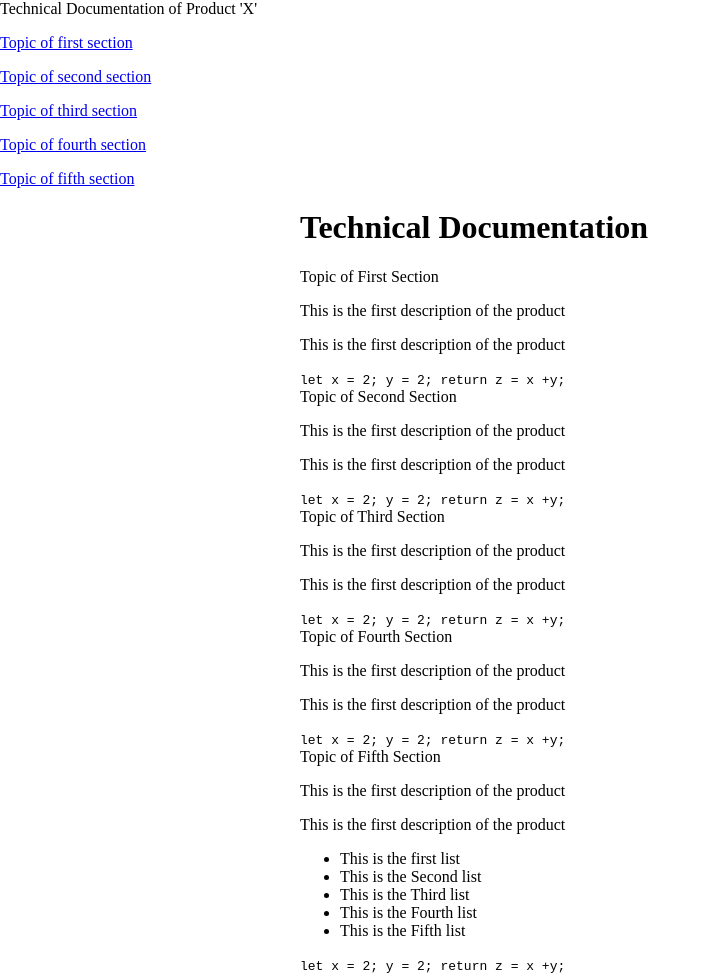
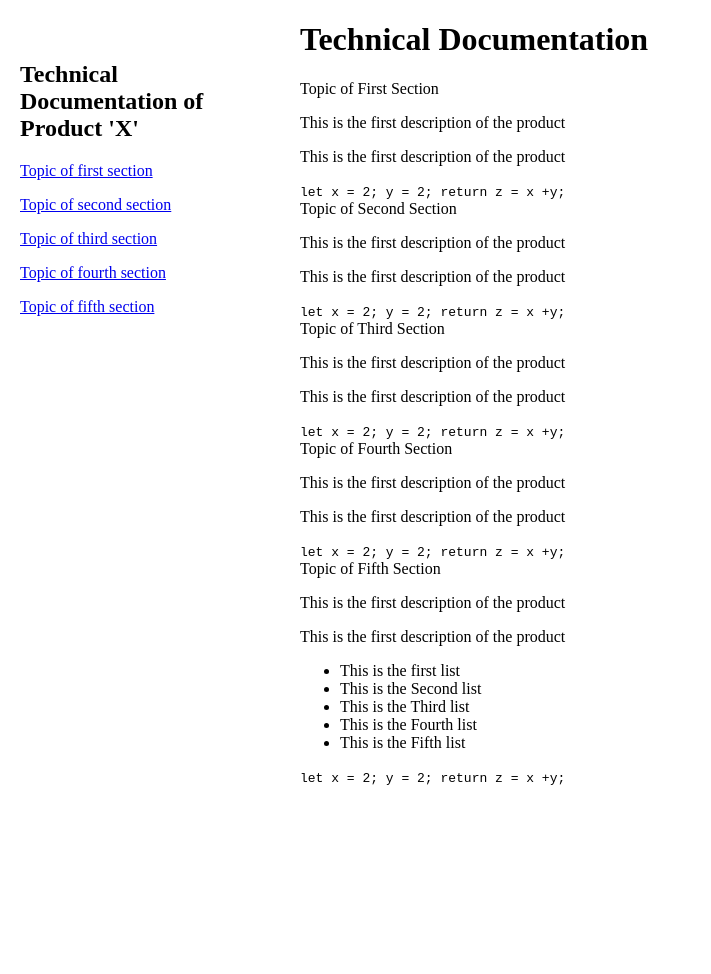
Before and after one commit to uchennaanya/TechnicalDocumentation, a plain HTML site: page index.html in a window 1280 px wide. Shown: the whole page, without its empty margins (0-711 px from the left). After the commit the page ends 800 px from the top, so only its background shows below. Drawn offline with Linux system fonts and the light colour scheme.

Commit message:
Some more styles

```diff
--- a/index.html
+++ b/index.html
@@ -5,7 +5,7 @@
     </head>
     <body>
         <nav id="navbar">
-            <header>Technical Documentation of Product 'X'</header>
+            <header><h1>Technical Documentation of Product 'X'</h1></header>
             <a href="#Topic_of_First_Section" class="nav-link">
                 <p>Topic of first section</p>
             </a>
--- a/style.css
+++ b/style.css
@@ -1,22 +1,22 @@
-@media (min-width: 40em) {
-  header,
-  footer {
-      grid-column: 1 / 3;
-  }
-}
-body.media > * {
+
+body {
   flex: 1 1 250px;
+
 }
 body {
   margin: 0;
   padding: 0;
 }
 
-.navbar{
+#navbar{
   position: fixed;
   margin-top: 20px;
   margin-left: 20px;
   max-width: 250px;
+  display: inline;
+}
+header{
+  font-weight: lighter;
 }
 #main-doc
 {
@@ -24,3 +24,8 @@ body {
     margin-left: 300px;
     max-width: 700px;
 }
+@media (min-width: 40em) {
+  .navbar {
+    display: inline;
+  }
+}
```
